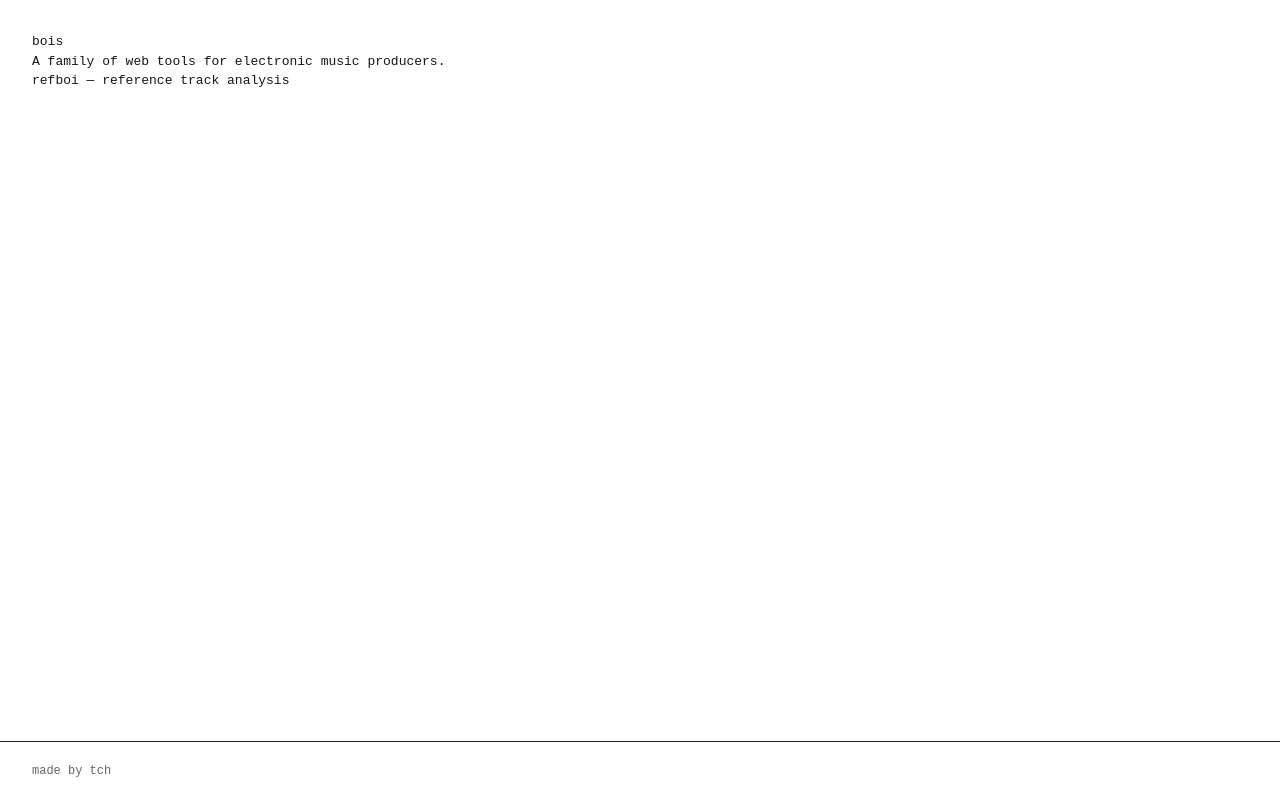
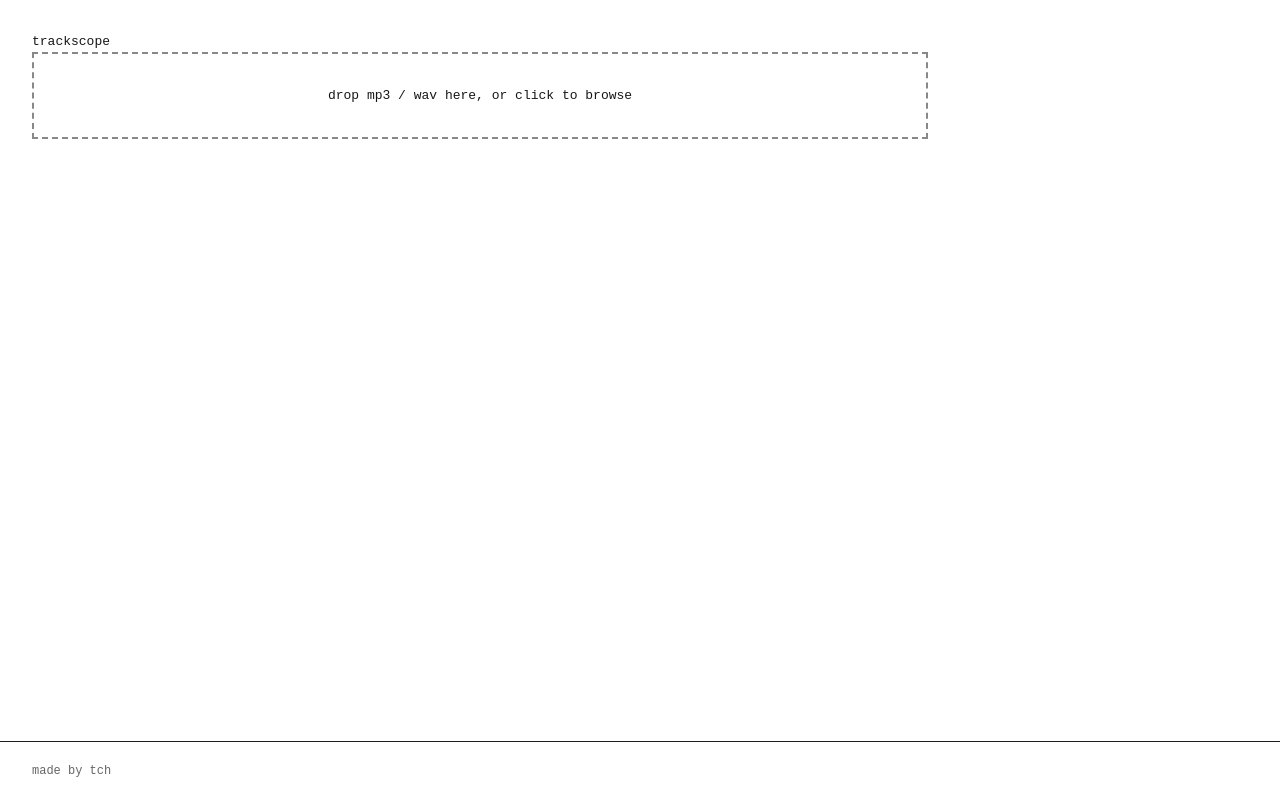
Before and after one commit to tomascabralh/trackscope, a Next.js app: page / in a window 1280 px wide. Built offline with nearby package versions, Linux system fonts and the light colour scheme.

Commit message:
refactor: promote analyzer to root, remove bois landing and /refboi route

```diff
--- a/app/layout.tsx
+++ b/app/layout.tsx
@@ -13,8 +13,9 @@ const geistMono = Geist_Mono({
 });
 
 export const metadata: Metadata = {
-  title: "bois",
-  description: "A family of web tools for electronic music producers.",
+  title: "trackscope",
+  description:
+    "Reference-track analyzer: BPM, key, loudness, structure, and a local-LLM production-notes breakdown.",
 };
 
 export default function RootLayout({
--- a/app/page.tsx
+++ b/app/page.tsx
@@ -1,21 +1,5 @@
-import Link from "next/link";
+import Workspace from "@/components/Workspace";
 
 export default function Home() {
-  return (
-    <main
-      style={{
-        fontFamily: "monospace",
-        padding: "2rem",
-        maxWidth: 480,
-      }}
-    >
-      <h1>bois</h1>
-      <p>A family of web tools for electronic music producers.</p>
-      <ul>
-        <li>
-          <Link href="/refboi">refboi</Link> — reference track analysis
-        </li>
-      </ul>
-    </main>
-  );
+  return <Workspace />;
 }
--- a/app/refboi/page.tsx
+++ /dev/null
@@ -1,5 +0,0 @@
-import Workspace from "@/components/Workspace";
-
-export default function RefboiPage() {
-  return <Workspace />;
-}
--- a/components/Workspace.tsx
+++ b/components/Workspace.tsx
@@ -1,6 +1,5 @@
 "use client";
 
-import Link from "next/link";
 import { useEffect, useMemo, useState } from "react";
 import { analyzeAudio } from "@/lib/audio/analyze";
 import { parseTrackMetadata } from "@/lib/audio/metadata";
@@ -92,23 +91,6 @@ export default function Workspace() {
 
   return (
     <div style={{ fontFamily: "monospace", padding: "2rem", maxWidth: 960 }}>
-      <Link
-        href="/"
-        aria-label="back to home"
-        style={{
-          display: "inline-flex",
-          alignItems: "center",
-          gap: "0.4rem",
-          color: "#888",
-          textDecoration: "none",
-          fontSize: 13,
-          marginBottom: "0.5rem",
-        }}
-      >
-        <span aria-hidden="true">←</span>
-        <span>home</span>
-      </Link>
-
       <h1>trackscope</h1>
 
       <Uploader onFile={handleFile} />
```
